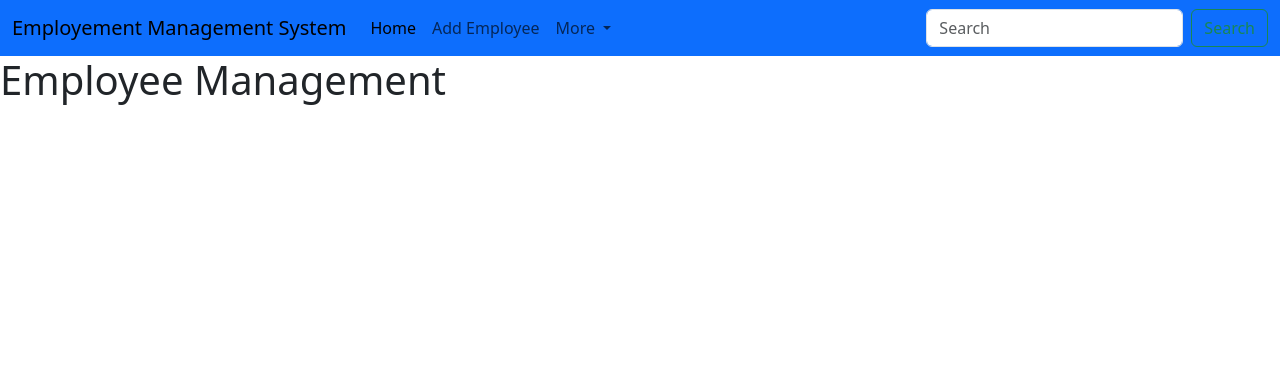
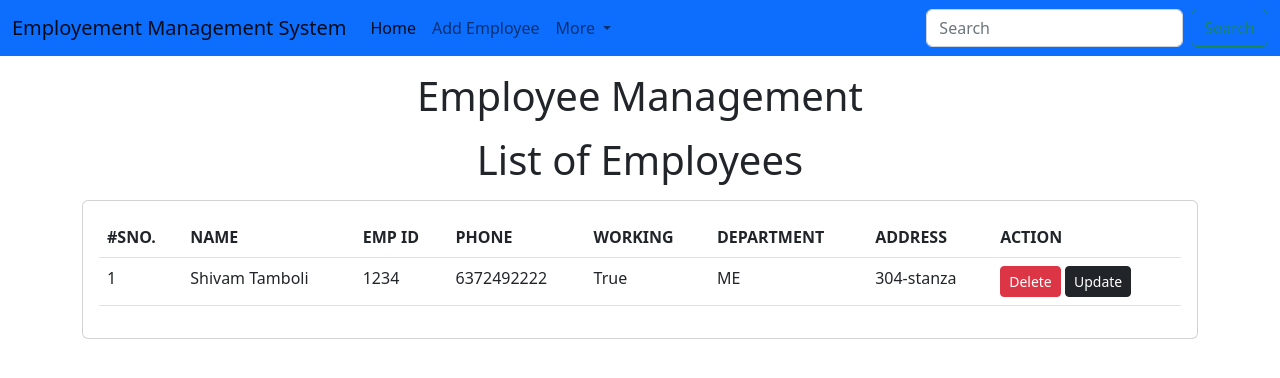
Before and after one commit to Shivam-tamboli/myapp, a Django app: page /emp/home/ in a window 1280 px wide. Shown: the top 378 px of the page. Run offline with Django 5.2, Linux system fonts and the light colour scheme; data comes from the database, SQL or seed files in the repository.

Commit message:
display list of employees at the home page and fetch data from the database

```diff
--- a/templates/emp/home.html
+++ b/templates/emp/home.html
@@ -1,16 +1,67 @@
-<!doctype html>
+
+<!DOCTYPE html>
 <html lang="en">
   <head>
-    <meta charset="utf-8">
-    <meta name="viewport" content="width=device-width, initial-scale=1">
+    <meta charset="utf-8" />
+    <meta name="viewport" content="width=device-width, initial-scale=1" />
     <title>Bootstrap demo</title>
-    <link href="https://cdn.jsdelivr.net/npm/bootstrap@5.3.3/dist/css/bootstrap.min.css" rel="stylesheet" integrity="sha384-QWTKZyjpPEjISv5WaRU9OFeRpok6YctnYmDr5pNlyT2bRjXh0JMhjY6hW+ALEwIH" crossorigin="anonymous">
+    <link
+      href="https://cdn.jsdelivr.net/npm/bootstrap@5.2.0-beta1/dist/css/bootstrap.min.css"
+      rel="stylesheet"
+      integrity="sha384-0evHe/X+R7YkIZDRvuzKMRqM+OrBnVFBL6DOitfPri4tjfHxaWutUpFmBp4vmVor"
+      crossorigin="anonymous"
+    />
   </head>
   <body>
+    {% include 'emp/navbar.html' %}
 
-        {%  include 'emp/navbar.html' %}
-
-    <h1>Employee Management</h1>
-    <script src="https://cdn.jsdelivr.net/npm/bootstrap@5.3.3/dist/js/bootstrap.bundle.min.js" integrity="sha384-YvpcrYf0tY3lHB60NNkmXc5s9fDVZLESaAA55NDzOxhy9GkcIdslK1eN7N6jIeHz" crossorigin="anonymous"></script>
+    <h1 class="text-center my-3">Employee Management</h1>
+    <h1 class="text-center my-3">List of Employees</h1>
+    <div class="container">
+      <div class="row">
+        <div class="col-md-12">
+          <div class="card">
+            <div class="card-body">
+              <table class="table">
+                <thead>
+                  <tr>
+                    <th>#SNO.</th>
+                    <th>NAME</th>
+                    <th>EMP ID</th>
+                    <th>PHONE</th>
+                    <th>WORKING</th>
+                    <th>DEPARTMENT</th>
+                    <th>ADDRESS</th>
+                    <th>ACTION</th>
+                  </tr>
+                </thead>
+                <tbody>
+                  {% for e in emps %}
+                  <tr>
+                    <td>{{forloop.counter}}</td>
+                    <td>{{e.name}}</td>
+                    <td>{{e.emp_id}}</td>
+                    <td>{{e.phone}}</td>
+                    <td>{{e.working}}</td>
+                    <td>{{e.department}}</td>
+                    <td>{{e.address}}</td>
+                    <td>
+                      <a href="/emp/delete-emp/{{e.id}}" class="btn btn-danger btn-sm">Delete</a>
+                      <a href="/emp/update-emp/{{e.id}}" class="btn btn-dark btn-sm">Update</a>
+                    </td>
+                  </tr>
+                  {% endfor %}
+                </tbody>
+              </table>
+            </div>
+          </div>
+        </div>
+      </div>
+    </div>
+    <script
+      src="https://cdn.jsdelivr.net/npm/bootstrap@5.2.0-beta1/dist/js/bootstrap.bundle.min.js"
+      integrity="sha384-pprn3073KE6tl6bjs2QrFaJGz5/SUsLqktiwsUTF55Jfv3qYSDhgCecCxMW52nD2"
+      crossorigin="anonymous"
+    ></script>
   </body>
 </html>
```
